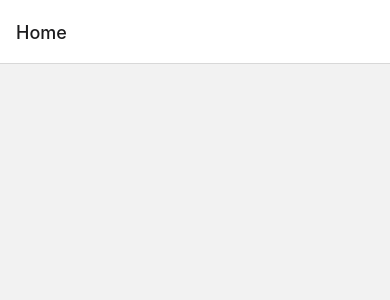
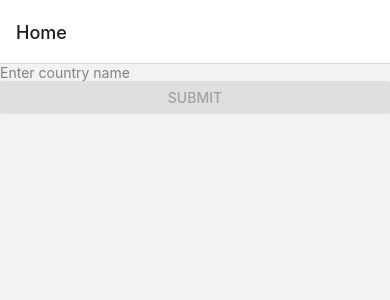
Before and after one commit to nibaji-cognitiveclouds/country-weather-Builder, a React Native app: screen /Home in a window 390 px wide. Shown: the top 300 px of the page. Built offline with nearby package versions, Linux system fonts and the light colour scheme.

Commit message:
setup home

```diff
--- a/src/screens/Home.tsx
+++ b/src/screens/Home.tsx
@@ -1,10 +1,32 @@
 /** @format */
 
-import React, { FC } from "react";
-import { View } from "react-native";
+import { useNavigation } from "@react-navigation/native";
+import React, { FC, useState } from "react";
+import { Button, SafeAreaView, TextInput } from "react-native";
 
 const Home: FC = () => {
-	return <View></View>;
+	const [name, setName] = useState<string>("");
+
+	const navigation = useNavigation();
+
+	return (
+		<SafeAreaView testID="home">
+			<TextInput
+				placeholder="Enter country name"
+				placeholderTextColor={"grey"}
+				onChangeText={(text) => {
+					setName(text);
+				}}
+			/>
+			<Button
+				disabled={name.length == 0}
+				title={"Submit"}
+				onPress={() => {
+					navigation.navigate("List", { name: name });
+				}}
+			/>
+		</SafeAreaView>
+	);
 };
 
 export default Home;
```
